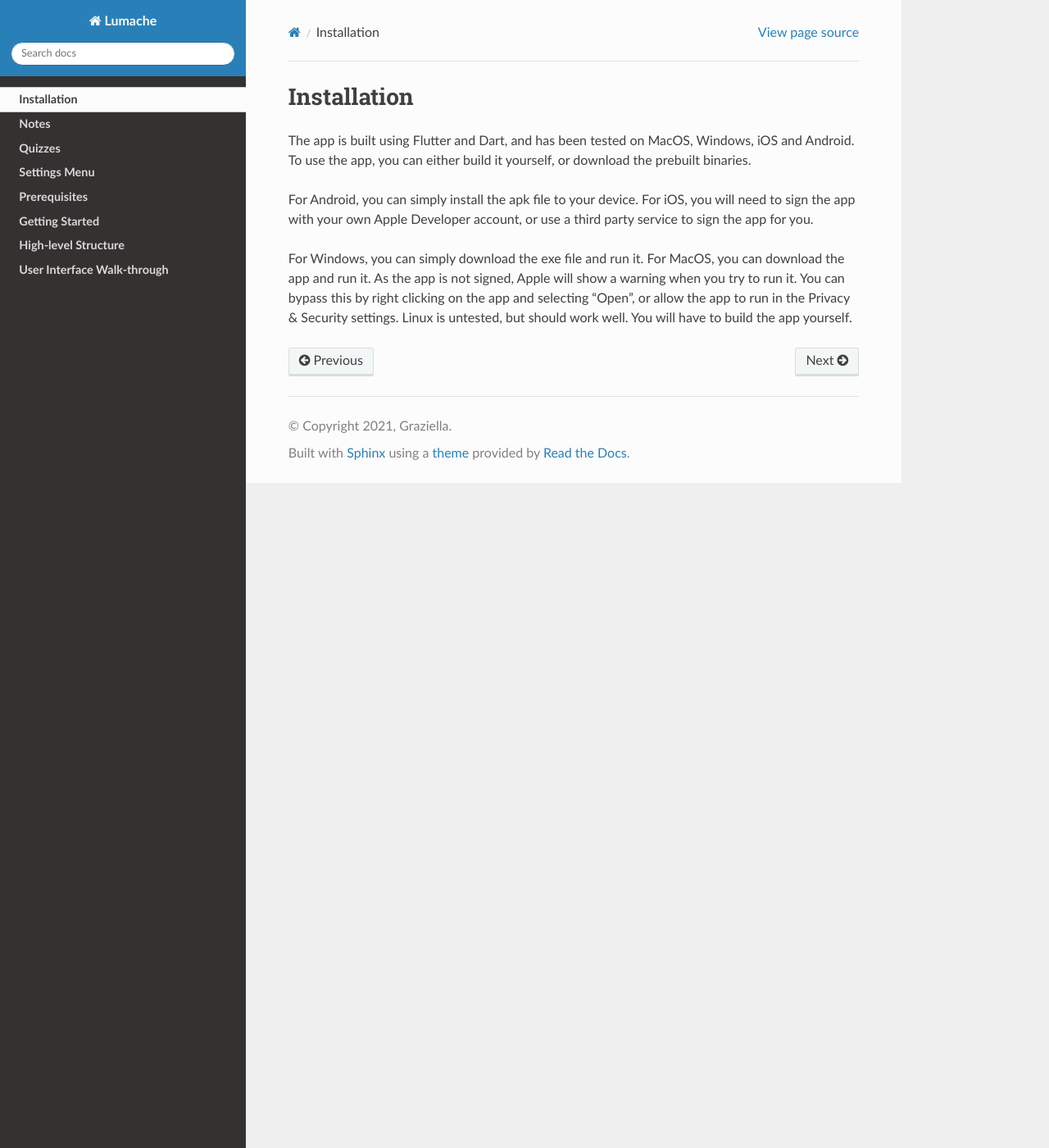
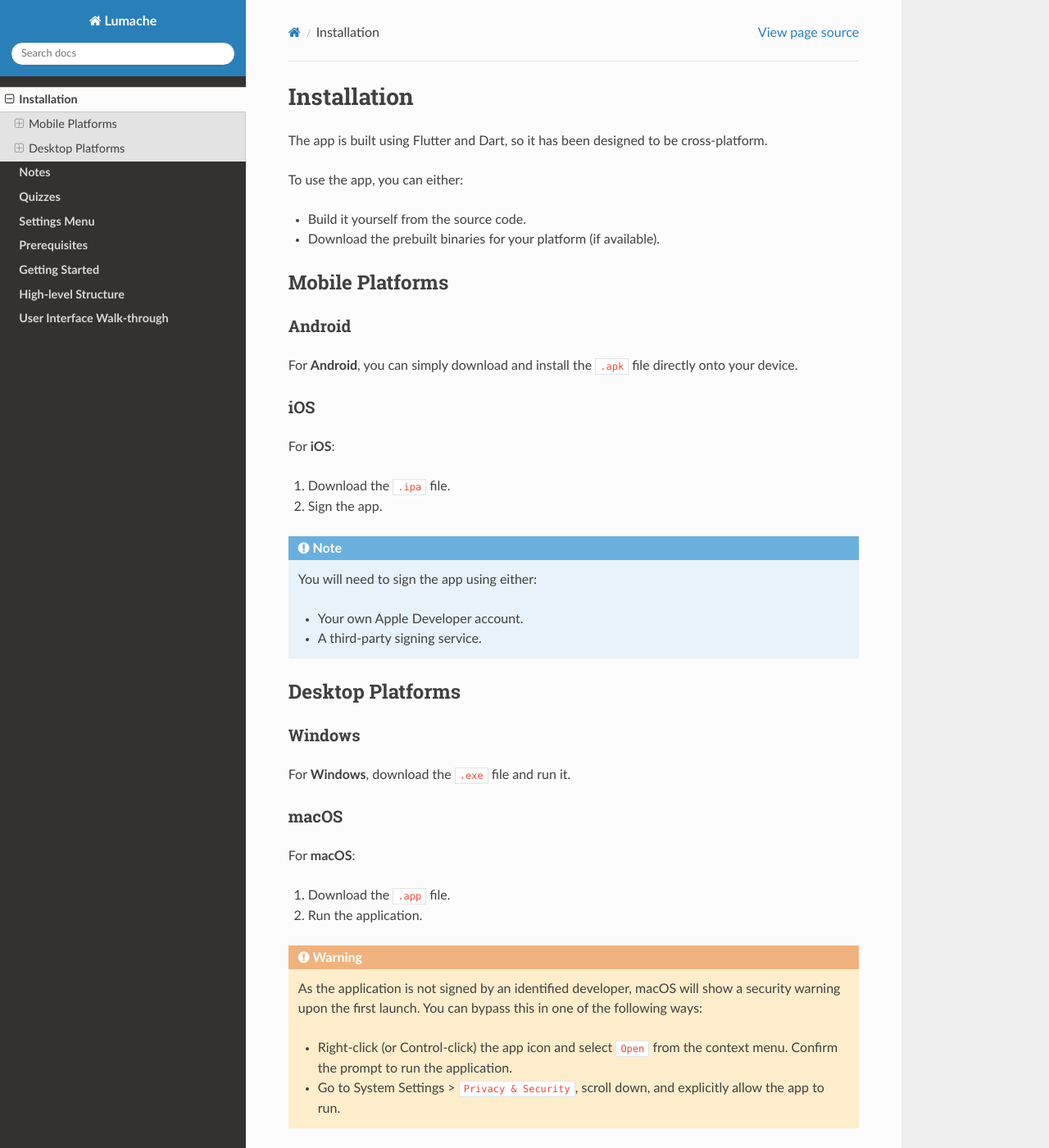
Before and after one commit to Oroskan/SETAP-CW-documentation, a Sphinx documentation site: the page built from docs/source/installation.rst, in a window 1280 px wide and 1400 px high. Shown: the whole window at 82% size. Built offline with Sphinx 7.4.7 and the Read the Docs theme 3.1.0, drawn with Linux system fonts in a browser that asks for light colours; some of the changed text lies outside the part shown.

Commit message:
made installation look nice and added info

```diff
--- a/docs/source/index.rst
+++ b/docs/source/index.rst
@@ -3,10 +3,9 @@ Welcome to Lumache's documentation!
 
 **This thing** is a flutter application for assisting in learning
 that stores notes, allows you to make quizzes and tracks your progress.
-The goal is to help you create learning resources and study them in a well designed app that can be used across desktop and mobile devices..
+The goal is to help you create learning resources and study them in a well designed app that can be used across desktop and mobile devices.
 
-Check out the :doc:`usage` section for further information, including
-how to :ref:`installation` the project.
+Check out the :doc:`installation` section for information on how to get started on your chosen platform, with specific instructions for :ref:`Mobile Platforms` and :ref:`Desktop Platforms`.
 
 .. note::
 
--- a/docs/source/installation.rst
+++ b/docs/source/installation.rst
@@ -1,11 +1,66 @@
+============
 Installation
-------------
-The app is built using Flutter and Dart, and has been tested on MacOS, Windows, iOS and Android.
-To use the app, you can either build it yourself, or download the prebuilt binaries.
+============
 
-For Android, you can simply install the apk file to your device.
-For iOS, you will need to sign the app with your own Apple Developer account, or use a third party service to sign the app for you.
+The app is built using Flutter and Dart, so it has been designed to be cross-platform.
 
-For Windows, you can simply download the exe file and run it.
-For MacOS, you can download the app and run it. As the app is not signed, Apple will show a warning when you try to run it. You can bypass this by right clicking on the app and selecting "Open", or allow the app to run in the Privacy & Security settings.
-Linux is untested, but should work well. You will have to build the app yourself.
+To use the app, you can either:
+
+* Build it yourself from the source code.
+* Download the prebuilt binaries for your platform (if available).
+
+Mobile Platforms
+----------------
+
+Android
+~~~~~~~
+
+For **Android**, you can simply download and install the ``.apk`` file directly onto your device.
+
+iOS
+~~~
+
+For **iOS**:
+
+#. Download the ``.ipa`` file.
+#. Sign the app.
+
+.. note::
+   You will need to sign the app using either:
+
+   * Your own Apple Developer account.
+   * A third-party signing service.
+
+
+Desktop Platforms
+-----------------
+
+Windows
+~~~~~~~
+
+For **Windows**, download the ``.exe`` file and run it.
+
+macOS
+~~~~~
+
+For **macOS**:
+
+#. Download the ``.app`` file.
+#. Run the application.
+
+.. warning::
+
+   As the application is not signed by an identified developer, macOS will show a security warning upon the first launch. You can bypass this in one of the following ways:
+
+   * Right-click (or Control-click) the app icon and select ``Open`` from the context menu. Confirm the prompt to run the application.
+   * Go to System Settings > ``Privacy & Security``, scroll down, and explicitly allow the app to run.
+
+
+Linux
+~~~~~
+
+Installation on **Linux** is currently untested, but it should work.
+
+.. note::
+
+   Prebuilt binaries are not provided for Linux. You will need to build the application from the source code yourself.
```
